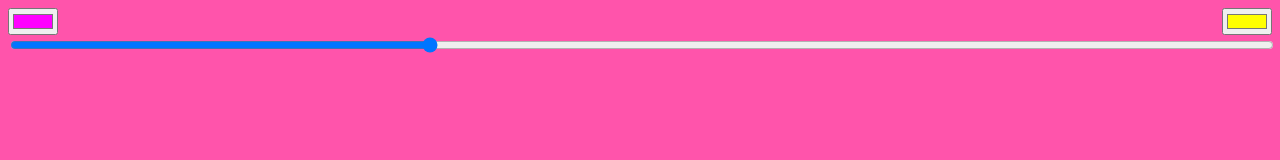
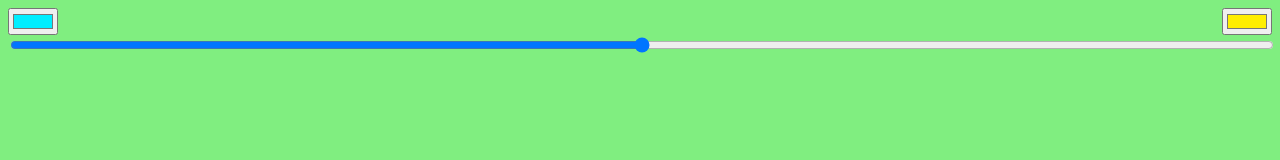
Before and after one commit to jt3k/color-mixer, a website: page demo/index.html in a window 1280 px wide. Drawn offline with Linux system fonts and the light colour scheme.

Commit message:
fix implementation
and update demo

```diff
--- a/demo/index.html
+++ b/demo/index.html
@@ -3,7 +3,7 @@
 <head>
   <meta charset="utf-8">
   <meta name="viewport" content="width=device-width">
-  <title>JS Bin</title>
+  <title>color mixer</title>
   <style>
     .two {
         float: right;
@@ -15,10 +15,33 @@
   </style>
 </head>
 <body>
-<input type="color" class="one" value="#ff00ff">
-<input type="color" class="two"  value="#ffff00">
-  <input type="range" class="percentage" min="0" max="1" step=".01" value=".3333">
+  <input type="color" class="one" value="#00eeff">
+  <input type="color" class="two"  value="#ffee00">
+  <input type="range" class="percentage" min="0" max="1" step=".01" value=".5">
 
   <script src="script.js"></script>
+  <script>
+  (function (global, undefined) {
+    'use strict';
+    //////////////////////////////////////////
+    /// INIT
+    var one = document.querySelector('.one');
+    var two = document.querySelector('.two');
+    var pzt = document.querySelector('.percentage');
+    var bod = document.body;
+
+    function go() {
+      'use strict';
+      var color = `#${global.fuse(one.value, two.value, pzt.value)}`;
+
+      bod.style.background = color;
+    }
+
+    pzt.oninput = one.oninput = two.oninput = go;
+
+    go();
+
+  })(window)
+  </script>
 </body>
 </html>
--- a/demo/script.js
+++ b/demo/script.js
@@ -1,4 +1,4 @@
-(function (root, factory) {
+(function(root, factory) {
   if (typeof define === 'function' && define.amd) {
     // AMD. Register as an anonymous module.
     define([], factory);
@@ -11,82 +11,65 @@
     // Browser globals (root is window)
     root.fuse = factory();
   }
-}(this, function () {
-
-  function fuse(one, two, p) {
+}(this, function() {
+  /**
+   * @param  {String}  one           first color
+   * @param  {String}  two           second hex color value
+   * @param  {Number}  percentage    float value of percentage
+   * @return  {String}               hex color corresponds to the percentage
+   *                                     ratio between the two colors
+   */
+  function fuse(one, two, percentage) {
     /**
-     * Return  percentage between first and second arguments
-     * @param  {String}  o  first hex value
-     * @param  {String}  t  second hex-value
+     * Return delta percentage between first and second hex
+     * @param  {String}  o  first hex value [00-ff]
+     * @param  {String}  t  second hex-value [00-ff]
      * @param  {Number}  p  percentage value. Float between 0 and 1
-     * @return  {String}  hex value percentage between first and second values
+     * @return {String}     hex value percentage between first and second values
+     *                          if one = 100, two = 200, p = .5
+     *                          then fuse(100,200,.5); //=> 150
      */
     function fus(o, t, p) {
       if (o === t) {
-        //значения равны, нечего вычислят
+        // values are equal. there is nothing to calculate
         return o;
       }
-
+      // convert from hex
       o = parseInt(o, 16);
       t = parseInt(t, 16);
 
-      var min, max, res;
-      if (o < t) {
-        max = t;
-        min = o;
-      } else {
-        var invert = true;
-        max = o;
-        min = t;
-      }
+      // percentage of delta
+      var res = ((t - o) * p) + o;
 
+      // remove float point
+      res = Math.round(res);
+      // convert to hex
+      res = res.toString(16);
+      // add a leaad zero
+      res = ('0' + res).slice(-2);
 
-      var res = ((max - min) * p) + min;
-
-      if (invert) {
-        console.log(res);
-        res = max - res;
-      }
-      res = Math.round(res);
-      res = res.toString(16);
-      return ('0' + res).slice(-2);
+      return res;
     }
 
     function stringToColorArray(color) {
-      return [color.slice(0, 2), color.slice(2, 4), color.slice(4, 6)];
+      // split string in two chars chunks
+      return color.match(/.{2}/g);
     }
 
+    // remove hash symbol
     one = one.replace('#', '');
     two = two.replace('#', '');
 
+    // convert to array
     one = stringToColorArray(one);
     two = stringToColorArray(two);
 
-    var three = '';
-    one.forEach(function(el, index) {
-      three += fus(one[index], two[index], p);
-    });
-
-    return three;
+    // concat calculated values of each rgb component
+    return one.reduce(function(memo, el, index) {
+      memo += fus(one[index], two[index], percentage);
+      return memo;
+    }, '');
   }
 
   return fuse;
 }));
-
-//////////////////////////////////////////
-/// INIT
-var one = document.querySelector('.one');
-var two = document.querySelector('.two');
-var pzt = document.querySelector('.percentage');
-var bod = document.body;
-
-function go() {
-  'use strict';
-  var color = `#${fuse(one.value, two.value, pzt.value)}`;
-  console.log(color);
-  bod.style.background = color;
-}
-
-pzt.oninput = one.oninput = two.oninput = go;
-
-go();
```
Lines whose indentation alone changed are shown as unchanged.
